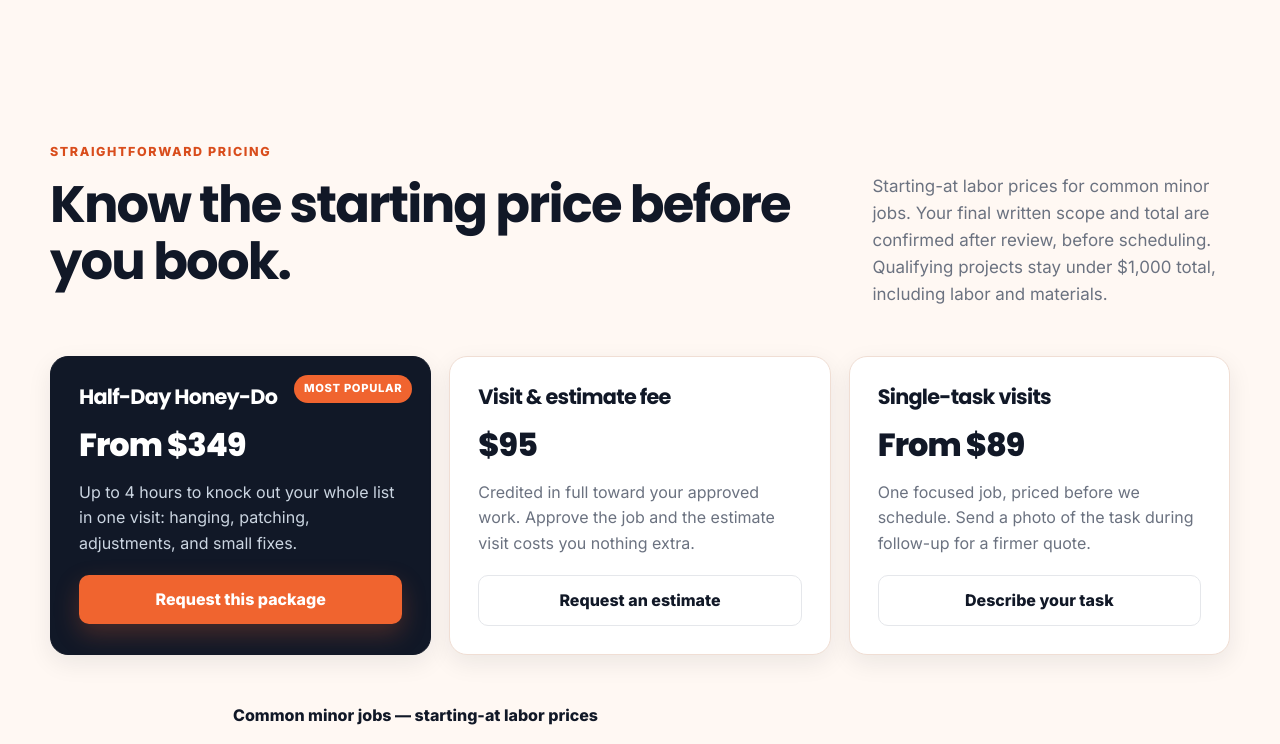
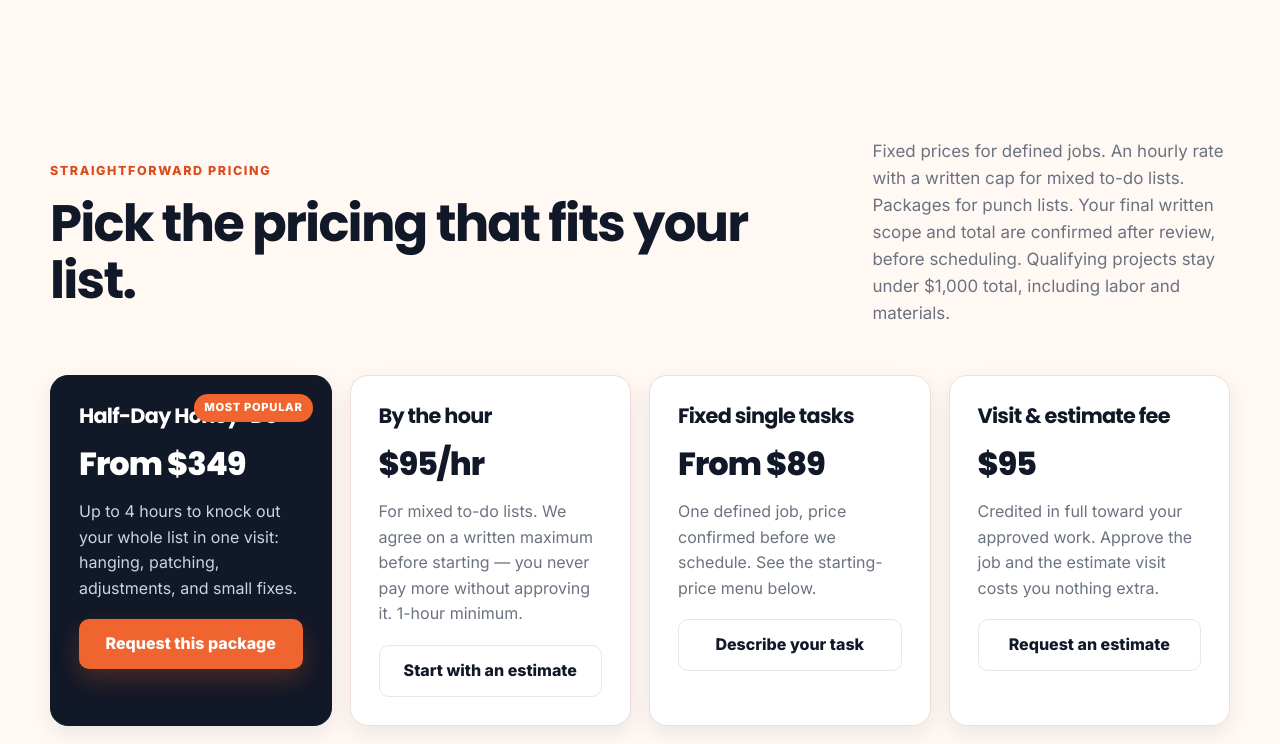
Before and after one commit to akcept24/handyman, a website: page index.html in a window 1280 px wide. Shown: the part 2620-3364 px from the top of the page. Drawn offline with Linux system fonts and the light colour scheme.

Commit message:
pricing: hybrid model — fixed menu + $95/hr with written cap + half-day packages

```diff
--- a/agent-core.js
+++ b/agent-core.js
@@ -49,7 +49,7 @@ function normalizeConversation(input, options = {}) {
 const SAFE_REPLIES = Object.freeze({
   greeting: `Hi! I'm ${BUSINESS_PROFILE.assistantName}, the ${BUSINESS_PROFILE.name} assistant. Tell me what you need fixed, assembled, or installed — we serve the Santa Clarita Valley, minor work up to $1,000 only.`,
   service_area: `California Handymen currently serves ${BUSINESS_PROFILE.serviceArea.join(', ')}. Enter the project ZIP in the secure request form for server-side service-area review.`,
-  services: `The listed services include ${BUSINESS_PROFILE.services.join(', ')}. Final scope is reviewed by a person before work is accepted.`,
+  services: `The listed services include ${BUSINESS_PROFILE.services.join(', ')}. Pricing is hybrid: fixed starting prices for defined jobs, $95/hr with a written maximum for mixed lists, and half-day packages from $349. Final scope is reviewed by a person before work is accepted.`,
   minor_scope: BUSINESS_PROFILE.legalDisclosure,
   estimate_request: 'Please use the secure request form for your name, phone, ZIP, service, project summary, and contact consent. Submitting starts a human review; it does not confirm pricing or scheduling.',
   human_handoff: 'I can share the listed service area and minor-work categories. Pricing, qualifications, availability, safety-sensitive scope, and scheduling must be confirmed by a person after reviewing your request.',
@@ -113,7 +113,7 @@ const LOCALIZED_REPLIES = Object.freeze({
   ru: Object.freeze({
     greeting: 'Привет! Я Alex, помощник California Handymen. Расскажите, что нужно починить, собрать или установить — работаем по Santa Clarita Valley, только мелкие работы до $1,000.',
     service_area: `California Handymen сейчас работает в ${BUSINESS_PROFILE.serviceArea.join(', ')}. Введите ZIP проекта в форму заявки — зона обслуживания проверяется на сервере.`,
-    services: `В списке услуг: ${BUSINESS_PROFILE.services.join(', ')}. Итоговый объём работ подтверждает человек перед принятием заказа.`,
+    services: `В списке услуг: ${BUSINESS_PROFILE.services.join(', ')}. Цены гибридные: фиксированные стартовые цены для понятных задач, $95/час с письменным потолком для смешанных списков, пакеты half-day от $349. Итоговый объём работ подтверждает человек перед принятием заказа.`,
     minor_scope: 'Оператор не является лицензированным подрядчиком. Рассматриваются только разовые мелкие работы до $1,000 суммарно, включая работу и материалы, когда не требуется разрешение на строительство или лицензированная специальность. Большие проекты нельзя делить, чтобы уложиться в лимит.',
     estimate_request: 'Пожалуйста, используйте форму заявки: имя, телефон, ZIP, услуга, описание проекта и согласие на связь. Отправка запускает проверку человеком; это не подтверждает цену или запись.',
     human_handoff: 'Могу рассказать о зоне обслуживания и категориях мелких работ. Цены, квалификацию, доступность, сложные по безопасности работы и запись подтверждает человек после рассмотрения вашей заявки.',
@@ -121,7 +121,7 @@ const LOCALIZED_REPLIES = Object.freeze({
   es: Object.freeze({
     greeting: '¡Hola! Soy Alex, el asistente de California Handymen. Cuénteme qué necesita reparar, armar o instalar — trabajamos en Santa Clarita Valley, solo trabajos menores de hasta $1,000.',
     service_area: `California Handymen actualmente atiende ${BUSINESS_PROFILE.serviceArea.join(', ')}. Ingrese el ZIP del proyecto en el formulario de solicitud para la revisión del área de servicio.`,
-    services: `Los servicios incluyen ${BUSINESS_PROFILE.services.join(', ')}. Una persona revisa el alcance final antes de aceptar el trabajo.`,
+    services: `Los servicios incluyen ${BUSINESS_PROFILE.services.join(', ')}. Precios híbridos: precios fijos iniciales para trabajos definidos, $95/hora con un máximo por escrito para listas mixtas, y paquetes de medio día desde $349. Una persona revisa el alcance final antes de aceptar el trabajo.`,
     minor_scope: 'El operador no es un contratista licenciado. Solo se consideran trabajos menores ocasionales de menos de $1,000 en total, incluyendo mano de obra y materiales, cuando no se requiere permiso de construcción ni oficio licenciado. Los proyectos grandes no pueden dividirse para ajustarse al límite.',
     estimate_request: 'Utilice el formulario de solicitud para su nombre, teléfono, ZIP, servicio, resumen del proyecto y consentimiento de contacto. Enviarlo inicia una revisión humana; no confirma precio ni cita.',
     human_handoff: 'Puedo compartir el área de servicio y las categorías de trabajos menores. Precios, calificaciones, disponibilidad, alcance sensible de seguridad y programación los confirma una persona después de revisar su solicitud.',
--- a/index.html
+++ b/index.html
@@ -215,8 +215,8 @@
     <section class="pricing section" id="pricing">
       <div class="container">
         <div class="section-heading split-heading">
-          <div><span class="section-kicker">Straightforward pricing</span><h2>Know the starting price before you book.</h2></div>
-          <p>Starting-at labor prices for common minor jobs. Your final written scope and total are confirmed after review, before scheduling. Qualifying projects stay under $1,000 total, including labor and materials.</p>
+          <div><span class="section-kicker">Straightforward pricing</span><h2>Pick the pricing that fits your list.</h2></div>
+          <p>Fixed prices for defined jobs. An hourly rate with a written cap for mixed to-do lists. Packages for punch lists. Your final written scope and total are confirmed after review, before scheduling. Qualifying projects stay under $1,000 total, including labor and materials.</p>
         </div>
         <div class="pricing-grid">
           <article class="price-card price-card-featured">
@@ -227,16 +227,22 @@
             <button class="btn btn-primary btn-block" type="button" data-open-modal>Request this package</button>
           </article>
           <article class="price-card">
+            <h3>By the hour</h3>
+            <p class="price-value">$95/hr</p>
+            <p>For mixed to-do lists. We agree on a written maximum before starting — you never pay more without approving it. 1-hour minimum.</p>
+            <button class="btn btn-ghost-dark btn-block" type="button" data-open-modal>Start with an estimate</button>
+          </article>
+          <article class="price-card">
+            <h3>Fixed single tasks</h3>
+            <p class="price-value">From $89</p>
+            <p>One defined job, price confirmed before we schedule. See the starting-price menu below.</p>
+            <button class="btn btn-ghost-dark btn-block" type="button" data-open-modal>Describe your task</button>
+          </article>
+          <article class="price-card">
             <h3>Visit &amp; estimate fee</h3>
             <p class="price-value">$95</p>
             <p>Credited in full toward your approved work. Approve the job and the estimate visit costs you nothing extra.</p>
             <button class="btn btn-ghost-dark btn-block" type="button" data-open-modal>Request an estimate</button>
-          </article>
-          <article class="price-card">
-            <h3>Single-task visits</h3>
-            <p class="price-value">From $89</p>
-            <p>One focused job, priced before we schedule. Send a photo of the task during follow-up for a firmer quote.</p>
-            <button class="btn btn-ghost-dark btn-block" type="button" data-open-modal>Describe your task</button>
           </article>
         </div>
         <div class="price-table-wrap">
@@ -253,7 +259,7 @@
               <tr><th scope="row">Interior door adjustment</th><td>From $119</td></tr>
             </tbody>
           </table>
-          <p class="price-note">Prices are starting points for qualifying minor work, confirmed in writing after scope review. Not a licensed contractor: no permit work, no licensed-trade work, and larger projects are declined or referred rather than split to fit the limit.</p>
+          <p class="price-note">Prices are starting points for qualifying minor work, confirmed in writing after scope review. Hourly work always has a written maximum agreed before starting — the total never grows without your approval. Not a licensed contractor: no permit work, no licensed-trade work, and larger projects are declined or referred rather than split to fit the limit.</p>
         </div>
       </div>
     </section>
--- a/styles.css
+++ b/styles.css
@@ -167,7 +167,7 @@ h2 { font-size: clamp(2rem, 4vw, 3.25rem); }
 .btn-ghost-dark { color: var(--ink); background: #fff; border: 1px solid var(--line); }
 .btn-ghost-dark:hover { background: var(--slate); }
 .pricing { background: var(--paper-warm); }
-.pricing-grid { display: grid; grid-template-columns: repeat(3, 1fr); gap: 18px; margin-bottom: 30px; }
+.pricing-grid { display: grid; grid-template-columns: repeat(4, 1fr); gap: 18px; margin-bottom: 30px; }
 .price-card { position: relative; padding: 28px; background: #fff; border: 1px solid #f0ded4; border-radius: var(--radius); box-shadow: var(--shadow-sm); }
 .price-card h3 { margin-bottom: 8px; font-size: 1.3rem; }
 .price-card p { color: var(--muted); }
@@ -183,6 +183,7 @@ h2 { font-size: clamp(2rem, 4vw, 3.25rem); }
 .price-table th, .price-table td { padding: 13px 18px; border-top: 1px solid var(--line); text-align: left; }
 .price-table td { color: var(--orange-dark); font-weight: 800; white-space: nowrap; text-align: right; }
 .price-note { margin-top: 16px; color: var(--muted); font-size: .85rem; text-align: center; }
+@media (max-width: 1100px) { .pricing-grid { grid-template-columns: repeat(2, 1fr); } }
 @media (max-width: 900px) { .pricing-grid { grid-template-columns: 1fr; } }
 
 .projects { color: #fff; background: var(--ink); }
```
